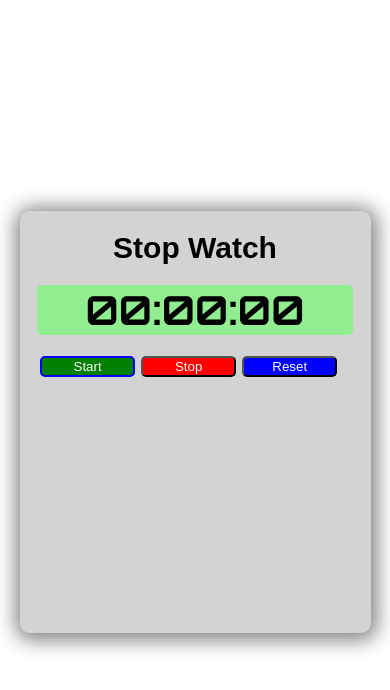
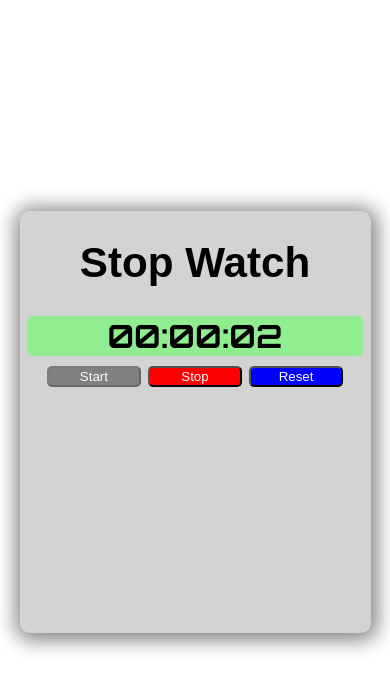
Before and after one commit to vinhorozz/StopWatch, a plain HTML site: page index.html in a window 390 px wide. Both pictures are taken after a click on the button "Start". Drawn offline with Linux system fonts and the light colour scheme.

Commit message:
style: responsividade por altura, script, callback e acionamento e trava de botões

```diff
--- a/index.html
+++ b/index.html
@@ -21,4 +21,5 @@
     </div>
 </body>
 <script src="stopWatch.js"></script>
+<script src="script.js"></script>
 </html>
--- a/script.js
+++ b/script.js
@@ -0,0 +1,28 @@
+
+
+
+const startBtn=document.getElementById('start');
+const stopBtn=document.getElementById('stop');
+const resetBtn=document.getElementById('reset');
+const StopWatchDisplay=document.getElementById('display');
+
+const sw1=new StopWatch();
+
+function updateDisplay() {
+        StopWatchDisplay.innerText=sw1.elapsedTime;
+    }
+
+    startBtn.addEventListener("click",
+        ()=>{sw1.start(updateDisplay)
+            startBtn.disabled = true;
+        startBtn.style.backgroundColor="grey";})
+
+    stopBtn.addEventListener('click',
+        ()=>{sw1.stop()
+            startBtn.disabled = false;
+            startBtn.style.backgroundColor="green";
+        })
+
+    resetBtn.addEventListener('click',
+        ()=>{sw1.reset(updateDisplay)
+        })
--- a/stopWatch.js
+++ b/stopWatch.js
@@ -6,10 +6,8 @@ class StopWatch{
     start(callback=()=>{}){
         this.intervalId=setInterval(() => {
             this.#elapsedTimeInSeconds++;
-            // console.log(this.elapsedTime);
             callback();
         }, 1000);
-
     }
 
     stop(callback=()=>{}){
@@ -36,7 +34,7 @@ class StopWatch{
 
     static zeroPadding(originalNumber, defaultDigits=2){
         let text=String(originalNumber);
-        let formated=0;
+        let formated="0";
 
         if(text.length <defaultDigits){
             for (let index = 3; index < defaultDigits; index++) {
@@ -48,6 +46,3 @@ class StopWatch{
         }
     }
 }
-
-const sw1=new StopWatch();
-sw1.start();
--- a/style.css
+++ b/style.css
@@ -17,7 +17,7 @@ body{
     box-shadow:1px 2px 20px 5px  grey
 }
 #label{
-    font-size:30px;
+    font-size: 5vh;
     text-align:center;
     items-align:center;
 }
@@ -33,8 +33,9 @@ body{
 #control{
     width:90%;
     margin:auto;
-    text-align:center;
+    display:flex;
     items-align:center;
+    justify-content:center;
 }
 
 button{
@@ -80,6 +81,7 @@ button:focus{
     }
     #display{
         font-size:40px;
+          font-size: 5vh;
     }
     #control{
         display:flex;
@@ -97,7 +99,7 @@ button:focus{
     }
     #display{
         font-size:20px;
-
+          font-size: 5vh;
     }
     #control{
         display:flex;
@@ -105,3 +107,12 @@ button:focus{
     }
 
 }
+@media(max-height:500px){
+#label{
+      font-size: 5vh;
+}
+   }
+    #display{
+        font-size:200%;
+        margin:2%;
+    }
```
